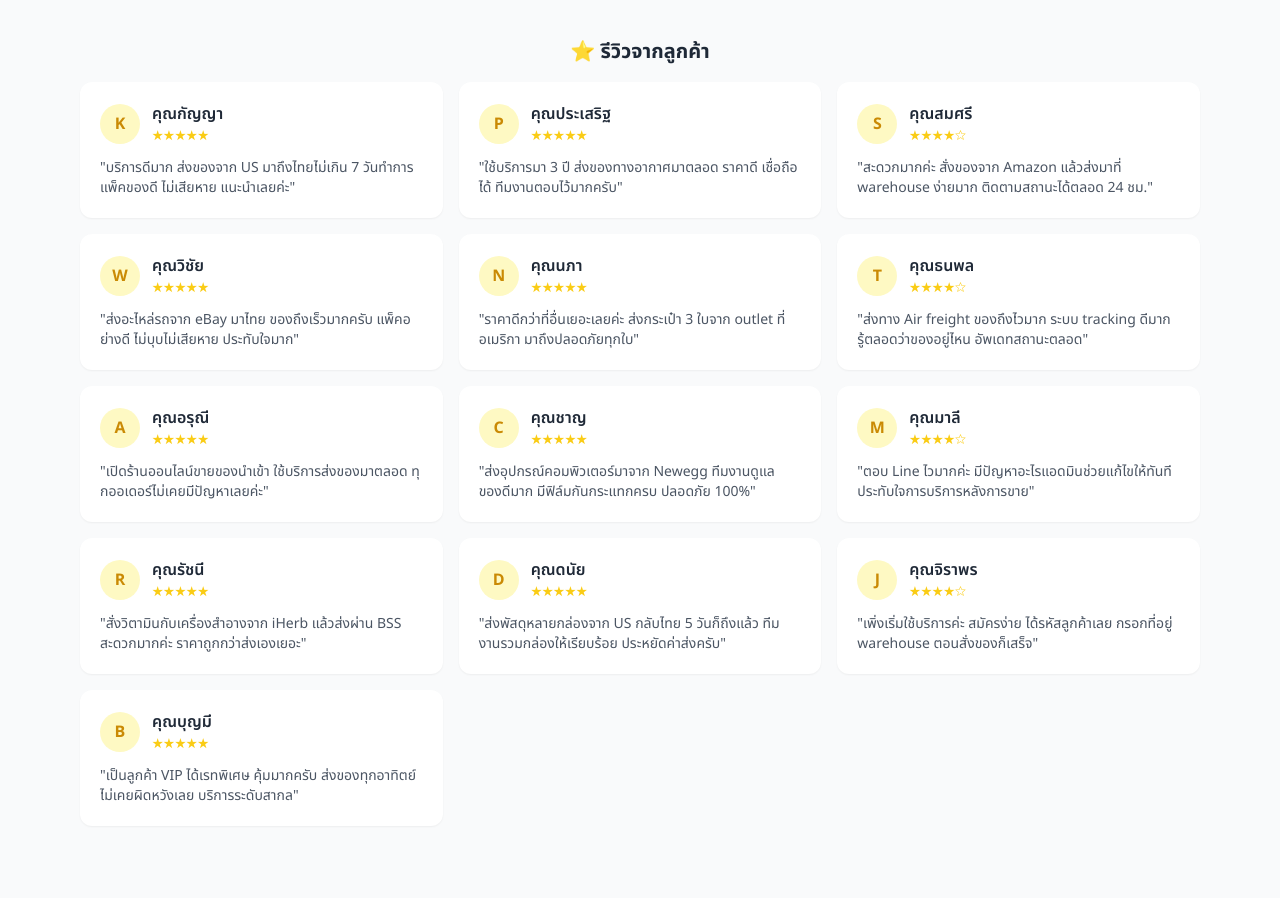
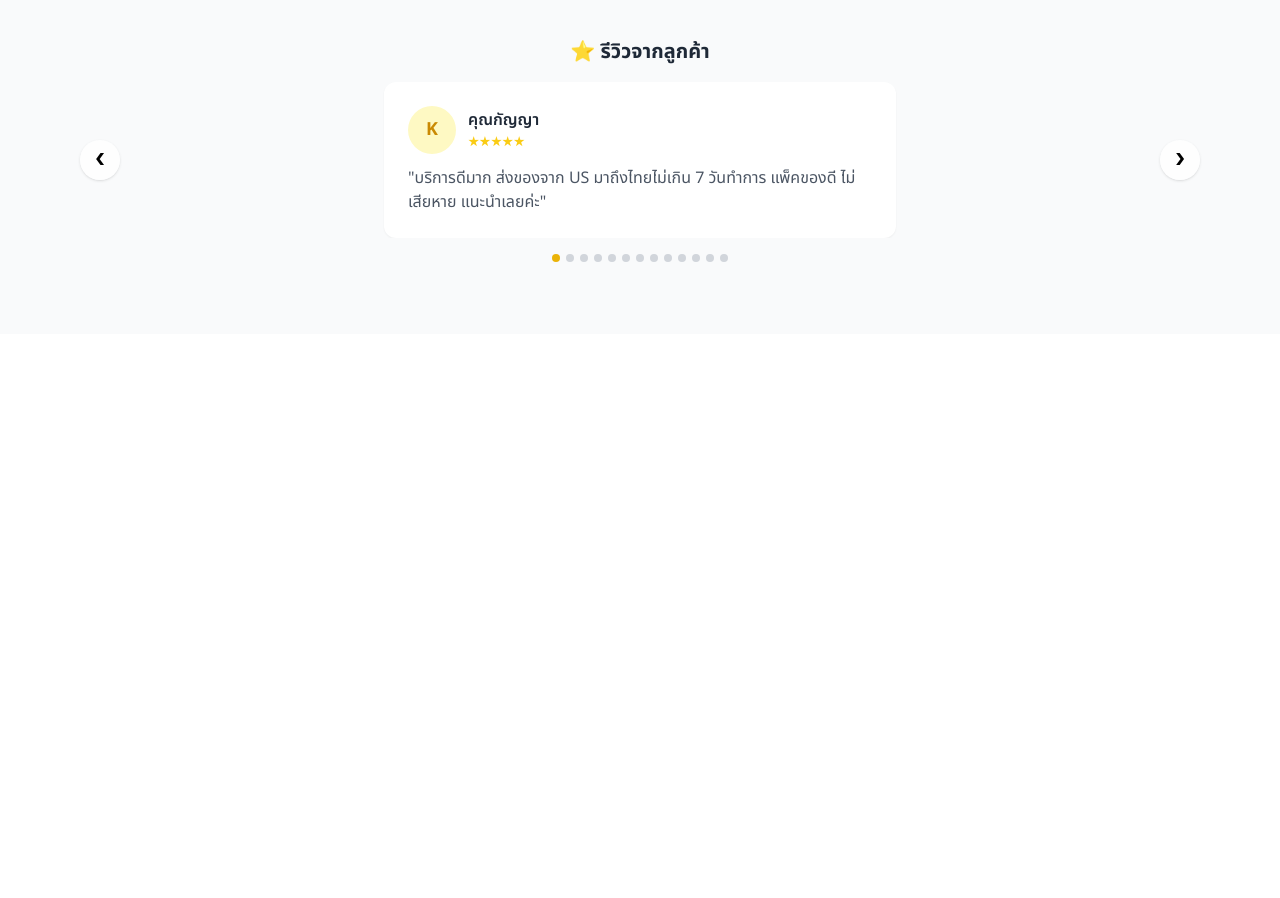
Before and after one commit to mrsamchoo/logistic-testing, a Flask app: page / in a window 1280 px wide. Shown: the part 528-1426 px from the top of the page. After the commit the page ends 790 px from the top, so only its background shows below. Run offline with Flask 3, Linux system fonts and the light colour scheme; some libraries are stand-ins or nearby versions.

Commit message:
Change testimonials from grid to carousel
Reviews now display one at a time with smooth sliding animation,
prev/next arrows, dot indicators, and auto-slide every 6 seconds.

Co-Authored-By: Claude Opus 4.6 <noreply@anthropic.com>

```diff
--- a/templates/home.html
+++ b/templates/home.html
@@ -35,154 +35,189 @@
     </div>
 </div>
 
-<!-- Testimonials -->
+<!-- Testimonials Carousel -->
 <div class="mb-10">
     <h2 class="text-xl font-bold text-gray-800 mb-4 text-center">&#x2b50; รีวิวจากลูกค้า</h2>
-    <div class="grid grid-cols-1 md:grid-cols-3 gap-4">
+    <div class="relative">
+        <div class="overflow-hidden rounded-xl">
+            <div id="reviewCarousel" class="flex transition-transform duration-500 ease-in-out">
                 <!-- 1 -->
-        <div class="bg-white rounded-xl shadow-sm p-5">
+                <div class="min-w-full px-4">
+                    <div class="bg-white rounded-xl shadow-sm p-6 max-w-lg mx-auto">
                         <div class="flex items-center gap-3 mb-3">
-                <div class="w-10 h-10 bg-yellow-100 rounded-full flex items-center justify-center text-yellow-600 font-bold">K</div>
+                            <div class="w-12 h-12 bg-yellow-100 rounded-full flex items-center justify-center text-yellow-600 font-bold text-lg">K</div>
                             <div>
                                 <p class="font-semibold text-gray-800">คุณกัญญา</p>
                                 <div class="text-yellow-400 text-sm">&#9733;&#9733;&#9733;&#9733;&#9733;</div>
                             </div>
                         </div>
-            <p class="text-sm text-gray-600">"บริการดีมาก ส่งของจาก US มาถึงไทยไม่เกิน 7 วันทำการ แพ็คของดี ไม่เสียหาย แนะนำเลยค่ะ"</p>
+                        <p class="text-gray-600">"บริการดีมาก ส่งของจาก US มาถึงไทยไม่เกิน 7 วันทำการ แพ็คของดี ไม่เสียหาย แนะนำเลยค่ะ"</p>
+                    </div>
                 </div>
                 <!-- 2 -->
-        <div class="bg-white rounded-xl shadow-sm p-5">
+                <div class="min-w-full px-4">
+                    <div class="bg-white rounded-xl shadow-sm p-6 max-w-lg mx-auto">
                         <div class="flex items-center gap-3 mb-3">
-                <div class="w-10 h-10 bg-yellow-100 rounded-full flex items-center justify-center text-yellow-600 font-bold">P</div>
+                            <div class="w-12 h-12 bg-yellow-100 rounded-full flex items-center justify-center text-yellow-600 font-bold text-lg">P</div>
                             <div>
                                 <p class="font-semibold text-gray-800">คุณประเสริฐ</p>
                                 <div class="text-yellow-400 text-sm">&#9733;&#9733;&#9733;&#9733;&#9733;</div>
                             </div>
                         </div>
-            <p class="text-sm text-gray-600">"ใช้บริการมา 3 ปี ส่งของทางอากาศมาตลอด ราคาดี เชื่อถือได้ ทีมงานตอบไว้มากครับ"</p>
+                        <p class="text-gray-600">"ใช้บริการมา 3 ปี ส่งของทางอากาศมาตลอด ราคาดี เชื่อถือได้ ทีมงานตอบไว้มากครับ"</p>
+                    </div>
                 </div>
                 <!-- 3 -->
-        <div class="bg-white rounded-xl shadow-sm p-5">
+                <div class="min-w-full px-4">
+                    <div class="bg-white rounded-xl shadow-sm p-6 max-w-lg mx-auto">
                         <div class="flex items-center gap-3 mb-3">
-                <div class="w-10 h-10 bg-yellow-100 rounded-full flex items-center justify-center text-yellow-600 font-bold">S</div>
+                            <div class="w-12 h-12 bg-yellow-100 rounded-full flex items-center justify-center text-yellow-600 font-bold text-lg">S</div>
                             <div>
                                 <p class="font-semibold text-gray-800">คุณสมศรี</p>
                                 <div class="text-yellow-400 text-sm">&#9733;&#9733;&#9733;&#9733;&#9734;</div>
                             </div>
                         </div>
-            <p class="text-sm text-gray-600">"สะดวกมากค่ะ สั่งของจาก Amazon แล้วส่งมาที่ warehouse ง่ายมาก ติดตามสถานะได้ตลอด 24 ชม."</p>
+                        <p class="text-gray-600">"สะดวกมากค่ะ สั่งของจาก Amazon แล้วส่งมาที่ warehouse ง่ายมาก ติดตามสถานะได้ตลอด 24 ชม."</p>
+                    </div>
                 </div>
                 <!-- 4 -->
-        <div class="bg-white rounded-xl shadow-sm p-5">
+                <div class="min-w-full px-4">
+                    <div class="bg-white rounded-xl shadow-sm p-6 max-w-lg mx-auto">
                         <div class="flex items-center gap-3 mb-3">
-                <div class="w-10 h-10 bg-yellow-100 rounded-full flex items-center justify-center text-yellow-600 font-bold">W</div>
+                            <div class="w-12 h-12 bg-yellow-100 rounded-full flex items-center justify-center text-yellow-600 font-bold text-lg">W</div>
                             <div>
                                 <p class="font-semibold text-gray-800">คุณวิชัย</p>
                                 <div class="text-yellow-400 text-sm">&#9733;&#9733;&#9733;&#9733;&#9733;</div>
                             </div>
                         </div>
-            <p class="text-sm text-gray-600">"ส่งอะไหล่รถจาก eBay มาไทย ของถึงเร็วมากครับ แพ็คอย่างดี ไม่บุบไม่เสียหาย ประทับใจมาก"</p>
+                        <p class="text-gray-600">"ส่งอะไหล่รถจาก eBay มาไทย ของถึงเร็วมากครับ แพ็คอย่างดี ไม่บุบไม่เสียหาย ประทับใจมาก"</p>
+                    </div>
                 </div>
                 <!-- 5 -->
-        <div class="bg-white rounded-xl shadow-sm p-5">
+                <div class="min-w-full px-4">
+                    <div class="bg-white rounded-xl shadow-sm p-6 max-w-lg mx-auto">
                         <div class="flex items-center gap-3 mb-3">
-                <div class="w-10 h-10 bg-yellow-100 rounded-full flex items-center justify-center text-yellow-600 font-bold">N</div>
+                            <div class="w-12 h-12 bg-yellow-100 rounded-full flex items-center justify-center text-yellow-600 font-bold text-lg">N</div>
                             <div>
                                 <p class="font-semibold text-gray-800">คุณนภา</p>
                                 <div class="text-yellow-400 text-sm">&#9733;&#9733;&#9733;&#9733;&#9733;</div>
                             </div>
                         </div>
-            <p class="text-sm text-gray-600">"ราคาดีกว่าที่อื่นเยอะเลยค่ะ ส่งกระเป๋า 3 ใบจาก outlet ที่อเมริกา มาถึงปลอดภัยทุกใบ"</p>
+                        <p class="text-gray-600">"ราคาดีกว่าที่อื่นเยอะเลยค่ะ ส่งกระเป๋า 3 ใบจาก outlet ที่อเมริกา มาถึงปลอดภัยทุกใบ"</p>
+                    </div>
                 </div>
                 <!-- 6 -->
-        <div class="bg-white rounded-xl shadow-sm p-5">
+                <div class="min-w-full px-4">
+                    <div class="bg-white rounded-xl shadow-sm p-6 max-w-lg mx-auto">
                         <div class="flex items-center gap-3 mb-3">
-                <div class="w-10 h-10 bg-yellow-100 rounded-full flex items-center justify-center text-yellow-600 font-bold">T</div>
+                            <div class="w-12 h-12 bg-yellow-100 rounded-full flex items-center justify-center text-yellow-600 font-bold text-lg">T</div>
                             <div>
                                 <p class="font-semibold text-gray-800">คุณธนพล</p>
                                 <div class="text-yellow-400 text-sm">&#9733;&#9733;&#9733;&#9733;&#9734;</div>
                             </div>
                         </div>
-            <p class="text-sm text-gray-600">"ส่งทาง Air freight ของถึงไวมาก ระบบ tracking ดีมาก รู้ตลอดว่าของอยู่ไหน อัพเดทสถานะตลอด"</p>
+                        <p class="text-gray-600">"ส่งทาง Air freight ของถึงไวมาก ระบบ tracking ดีมาก รู้ตลอดว่าของอยู่ไหน อัพเดทสถานะตลอด"</p>
+                    </div>
                 </div>
                 <!-- 7 -->
-        <div class="bg-white rounded-xl shadow-sm p-5">
+                <div class="min-w-full px-4">
+                    <div class="bg-white rounded-xl shadow-sm p-6 max-w-lg mx-auto">
                         <div class="flex items-center gap-3 mb-3">
-                <div class="w-10 h-10 bg-yellow-100 rounded-full flex items-center justify-center text-yellow-600 font-bold">A</div>
+                            <div class="w-12 h-12 bg-yellow-100 rounded-full flex items-center justify-center text-yellow-600 font-bold text-lg">A</div>
                             <div>
                                 <p class="font-semibold text-gray-800">คุณอรุณี</p>
                                 <div class="text-yellow-400 text-sm">&#9733;&#9733;&#9733;&#9733;&#9733;</div>
                             </div>
                         </div>
-            <p class="text-sm text-gray-600">"เปิดร้านออนไลน์ขายของนำเข้า ใช้บริการส่งของมาตลอด ทุกออเดอร์ไม่เคยมีปัญหาเลยค่ะ"</p>
+                        <p class="text-gray-600">"เปิดร้านออนไลน์ขายของนำเข้า ใช้บริการส่งของมาตลอด ทุกออเดอร์ไม่เคยมีปัญหาเลยค่ะ"</p>
+                    </div>
                 </div>
                 <!-- 8 -->
-        <div class="bg-white rounded-xl shadow-sm p-5">
+                <div class="min-w-full px-4">
+                    <div class="bg-white rounded-xl shadow-sm p-6 max-w-lg mx-auto">
                         <div class="flex items-center gap-3 mb-3">
-                <div class="w-10 h-10 bg-yellow-100 rounded-full flex items-center justify-center text-yellow-600 font-bold">C</div>
+                            <div class="w-12 h-12 bg-yellow-100 rounded-full flex items-center justify-center text-yellow-600 font-bold text-lg">C</div>
                             <div>
                                 <p class="font-semibold text-gray-800">คุณชาญ</p>
                                 <div class="text-yellow-400 text-sm">&#9733;&#9733;&#9733;&#9733;&#9733;</div>
                             </div>
                         </div>
-            <p class="text-sm text-gray-600">"ส่งอุปกรณ์คอมพิวเตอร์มาจาก Newegg ทีมงานดูแลของดีมาก มีฟิล์มกันกระแทกครบ ปลอดภัย 100%"</p>
+                        <p class="text-gray-600">"ส่งอุปกรณ์คอมพิวเตอร์มาจาก Newegg ทีมงานดูแลของดีมาก มีฟิล์มกันกระแทกครบ ปลอดภัย 100%"</p>
+                    </div>
                 </div>
                 <!-- 9 -->
-        <div class="bg-white rounded-xl shadow-sm p-5">
+                <div class="min-w-full px-4">
+                    <div class="bg-white rounded-xl shadow-sm p-6 max-w-lg mx-auto">
                         <div class="flex items-center gap-3 mb-3">
-                <div class="w-10 h-10 bg-yellow-100 rounded-full flex items-center justify-center text-yellow-600 font-bold">M</div>
+                            <div class="w-12 h-12 bg-yellow-100 rounded-full flex items-center justify-center text-yellow-600 font-bold text-lg">M</div>
                             <div>
                                 <p class="font-semibold text-gray-800">คุณมาลี</p>
                                 <div class="text-yellow-400 text-sm">&#9733;&#9733;&#9733;&#9733;&#9734;</div>
                             </div>
                         </div>
-            <p class="text-sm text-gray-600">"ตอบ Line ไวมากค่ะ มีปัญหาอะไรแอดมินช่วยแก้ไขให้ทันที ประทับใจการบริการหลังการขาย"</p>
+                        <p class="text-gray-600">"ตอบ Line ไวมากค่ะ มีปัญหาอะไรแอดมินช่วยแก้ไขให้ทันที ประทับใจการบริการหลังการขาย"</p>
+                    </div>
                 </div>
                 <!-- 10 -->
-        <div class="bg-white rounded-xl shadow-sm p-5">
+                <div class="min-w-full px-4">
+                    <div class="bg-white rounded-xl shadow-sm p-6 max-w-lg mx-auto">
                         <div class="flex items-center gap-3 mb-3">
-                <div class="w-10 h-10 bg-yellow-100 rounded-full flex items-center justify-center text-yellow-600 font-bold">R</div>
+                            <div class="w-12 h-12 bg-yellow-100 rounded-full flex items-center justify-center text-yellow-600 font-bold text-lg">R</div>
                             <div>
                                 <p class="font-semibold text-gray-800">คุณรัชนี</p>
                                 <div class="text-yellow-400 text-sm">&#9733;&#9733;&#9733;&#9733;&#9733;</div>
                             </div>
                         </div>
-            <p class="text-sm text-gray-600">"สั่งวิตามินกับเครื่องสำอางจาก iHerb แล้วส่งผ่าน BSS สะดวกมากค่ะ ราคาถูกกว่าส่งเองเยอะ"</p>
+                        <p class="text-gray-600">"สั่งวิตามินกับเครื่องสำอางจาก iHerb แล้วส่งผ่าน BSS สะดวกมากค่ะ ราคาถูกกว่าส่งเองเยอะ"</p>
+                    </div>
                 </div>
                 <!-- 11 -->
-        <div class="bg-white rounded-xl shadow-sm p-5">
+                <div class="min-w-full px-4">
+                    <div class="bg-white rounded-xl shadow-sm p-6 max-w-lg mx-auto">
                         <div class="flex items-center gap-3 mb-3">
-                <div class="w-10 h-10 bg-yellow-100 rounded-full flex items-center justify-center text-yellow-600 font-bold">D</div>
+                            <div class="w-12 h-12 bg-yellow-100 rounded-full flex items-center justify-center text-yellow-600 font-bold text-lg">D</div>
                             <div>
                                 <p class="font-semibold text-gray-800">คุณดนัย</p>
                                 <div class="text-yellow-400 text-sm">&#9733;&#9733;&#9733;&#9733;&#9733;</div>
                             </div>
                         </div>
-            <p class="text-sm text-gray-600">"ส่งพัสดุหลายกล่องจาก US กลับไทย 5 วันก็ถึงแล้ว ทีมงานรวมกล่องให้เรียบร้อย ประหยัดค่าส่งครับ"</p>
+                        <p class="text-gray-600">"ส่งพัสดุหลายกล่องจาก US กลับไทย 5 วันก็ถึงแล้ว ทีมงานรวมกล่องให้เรียบร้อย ประหยัดค่าส่งครับ"</p>
+                    </div>
                 </div>
                 <!-- 12 -->
-        <div class="bg-white rounded-xl shadow-sm p-5">
+                <div class="min-w-full px-4">
+                    <div class="bg-white rounded-xl shadow-sm p-6 max-w-lg mx-auto">
                         <div class="flex items-center gap-3 mb-3">
-                <div class="w-10 h-10 bg-yellow-100 rounded-full flex items-center justify-center text-yellow-600 font-bold">J</div>
+                            <div class="w-12 h-12 bg-yellow-100 rounded-full flex items-center justify-center text-yellow-600 font-bold text-lg">J</div>
                             <div>
                                 <p class="font-semibold text-gray-800">คุณจิราพร</p>
                                 <div class="text-yellow-400 text-sm">&#9733;&#9733;&#9733;&#9733;&#9734;</div>
                             </div>
                         </div>
-            <p class="text-sm text-gray-600">"เพิ่งเริ่มใช้บริการค่ะ สมัครง่าย ได้รหัสลูกค้าเลย กรอกที่อยู่ warehouse ตอนสั่งของก็เสร็จ"</p>
+                        <p class="text-gray-600">"เพิ่งเริ่มใช้บริการค่ะ สมัครง่าย ได้รหัสลูกค้าเลย กรอกที่อยู่ warehouse ตอนสั่งของก็เสร็จ"</p>
+                    </div>
                 </div>
                 <!-- 13 -->
-        <div class="bg-white rounded-xl shadow-sm p-5">
+                <div class="min-w-full px-4">
+                    <div class="bg-white rounded-xl shadow-sm p-6 max-w-lg mx-auto">
                         <div class="flex items-center gap-3 mb-3">
-                <div class="w-10 h-10 bg-yellow-100 rounded-full flex items-center justify-center text-yellow-600 font-bold">B</div>
+                            <div class="w-12 h-12 bg-yellow-100 rounded-full flex items-center justify-center text-yellow-600 font-bold text-lg">B</div>
                             <div>
                                 <p class="font-semibold text-gray-800">คุณบุญมี</p>
                                 <div class="text-yellow-400 text-sm">&#9733;&#9733;&#9733;&#9733;&#9733;</div>
                             </div>
                         </div>
-            <p class="text-sm text-gray-600">"เป็นลูกค้า VIP ได้เรทพิเศษ คุ้มมากครับ ส่งของทุกอาทิตย์ ไม่เคยผิดหวังเลย บริการระดับสากล"</p>
+                        <p class="text-gray-600">"เป็นลูกค้า VIP ได้เรทพิเศษ คุ้มมากครับ ส่งของทุกอาทิตย์ ไม่เคยผิดหวังเลย บริการระดับสากล"</p>
                     </div>
                 </div>
+            </div>
+        </div>
+        <!-- Arrows -->
+        <button onclick="prevReview()" class="absolute left-0 top-1/2 -translate-y-1/2 bg-white/80 rounded-full w-10 h-10 flex items-center justify-center shadow hover:bg-white text-lg z-10">&#x276E;</button>
+        <button onclick="nextReview()" class="absolute right-0 top-1/2 -translate-y-1/2 bg-white/80 rounded-full w-10 h-10 flex items-center justify-center shadow hover:bg-white text-lg z-10">&#x276F;</button>
+    </div>
+    <!-- Dots -->
+    <div class="flex justify-center gap-1.5 mt-4" id="reviewDots"></div>
 </div>
 
 <!-- Show shipments if customer is logged in -->
@@ -226,6 +261,7 @@
 {% endif %}
 
 <script>
+// === Image Carousel ===
 let cur = 0;
 const c = document.getElementById('carousel');
 const total = c.children.length;
@@ -240,5 +276,21 @@ function go(n) { cur = ((n % total) + total) % total; c.style.transform = `trans
 function nextSlide() { go(cur+1); }
 function prevSlide() { go(cur-1); }
 setInterval(nextSlide, 5000);
+
+// === Review Carousel ===
+let rCur = 0;
+const rc = document.getElementById('reviewCarousel');
+const rTotal = rc.children.length;
+const rDots = document.getElementById('reviewDots');
+for (let i = 0; i < rTotal; i++) {
+    const d = document.createElement('div');
+    d.className = 'w-2 h-2 rounded-full cursor-pointer ' + (i === 0 ? 'bg-yellow-500' : 'bg-gray-300');
+    d.onclick = () => goReview(i);
+    rDots.appendChild(d);
+}
+function goReview(n) { rCur = ((n % rTotal) + rTotal) % rTotal; rc.style.transform = `translateX(-${rCur*100}%)`; [...rDots.children].forEach((d,i) => d.className = 'w-2 h-2 rounded-full cursor-pointer ' + (i===rCur?'bg-yellow-500':'bg-gray-300')); }
+function nextReview() { goReview(rCur+1); }
+function prevReview() { goReview(rCur-1); }
+setInterval(nextReview, 6000);
 </script>
 {% endblock %}
```
Lines whose indentation alone changed are shown as unchanged.
